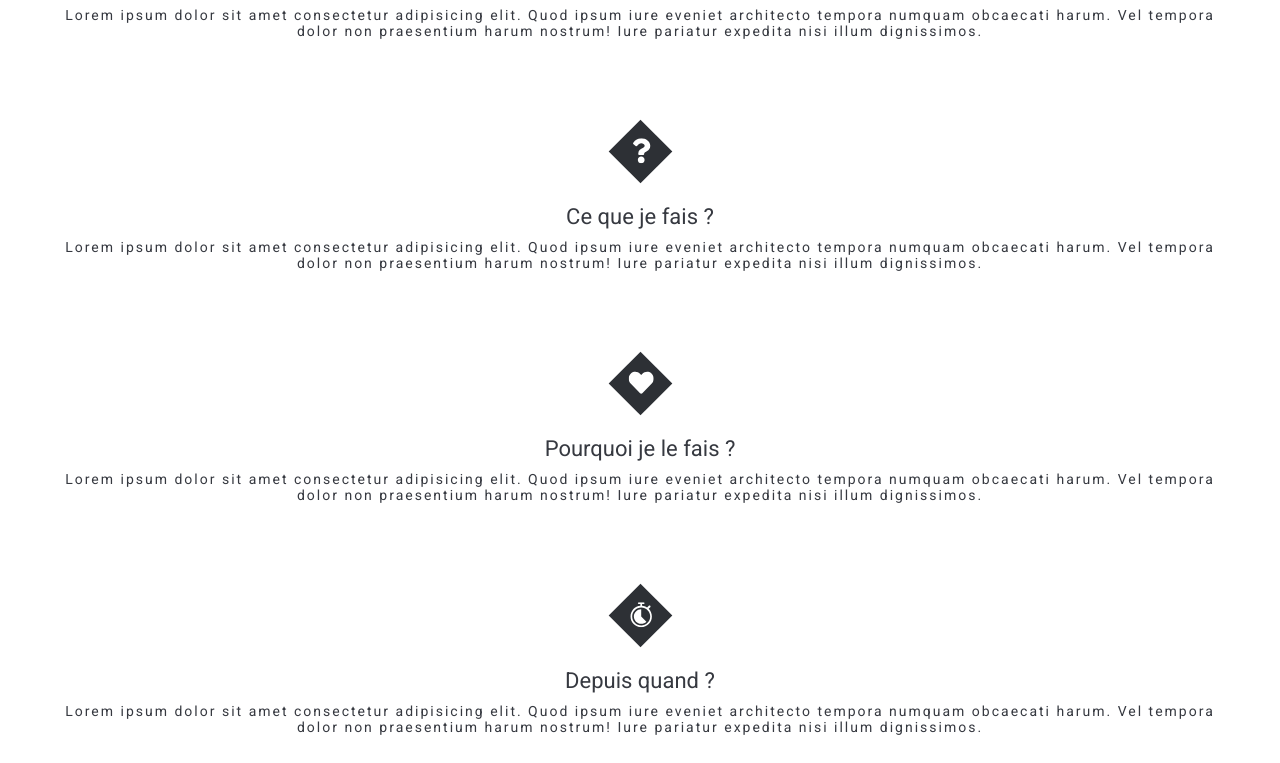
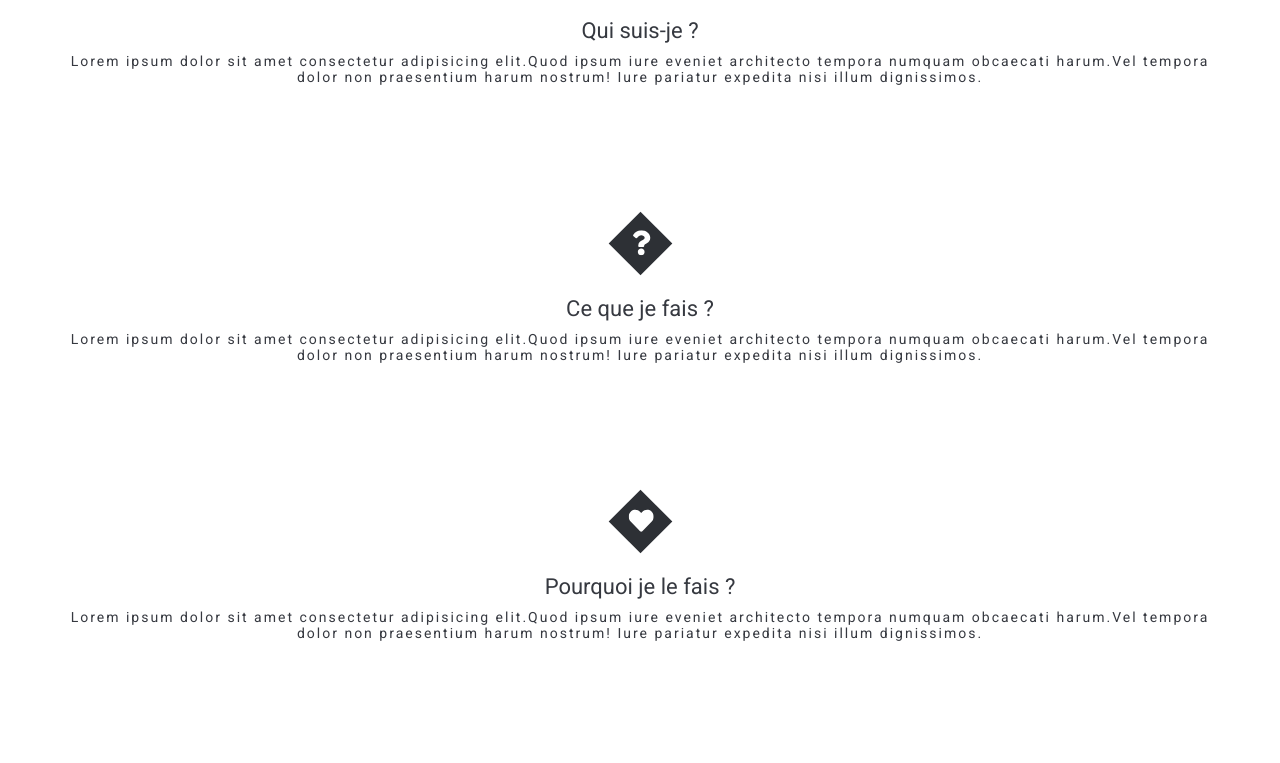
Before and after one commit to Skizx/My-portfolio, a React (Create React App) app: page / in a window 1280 px wide. Shown: the part 1117-1880 px from the top of the page. Built offline with nearby package versions, Linux system fonts and the light colour scheme.

Commit message:
New data about

```diff
--- a/src/Components/About/About.js
+++ b/src/Components/About/About.js
@@ -1,66 +1,14 @@
+import React from 'react';
 import './about.scss';
-import React from 'react';
-import { FaUserSecret, FaQuestion, FaHeart, } from 'react-icons/fa';
-import { RxLapTimer } from 'react-icons/rx';
 
 const About = () => {
     return (
         <>
-        <section id="about" className='about-bg'>
-            <div className='wrapper txt-center'>
-            <div className="about-box">
+        <section id="about" className="about-bg">
+            <div className="wrapper txt-center">
                 <h3>A propos</h3>
                 <div className="underimage"></div>
                 <p>informations</p>
-                <div className="box-container">
-                <span className='about-box_icon'>
-                <FaUserSecret className='box-icon'/>
-                </span>
-                <div className="box-info txt-center">
-                    <h4>Qui suis-je ?</h4>
-                    <p>Lorem ipsum dolor sit amet consectetur adipisicing elit.
-                        Quod ipsum iure eveniet architecto tempora numquam obcaecati harum.
-                        Vel tempora dolor non praesentium harum nostrum! Iure pariatur expedita nisi illum dignissimos.
-                    </p>
-                </div>
-                </div>
-                <div className="box-container">
-                <span className='about-box_icon'>
-                <FaQuestion className='box-icon'/>
-                </span>
-                <div className="box-info txt-center">
-                    <h4>Ce que je fais ?</h4>
-                    <p>Lorem ipsum dolor sit amet consectetur adipisicing elit.
-                        Quod ipsum iure eveniet architecto tempora numquam obcaecati harum.
-                        Vel tempora dolor non praesentium harum nostrum! Iure pariatur expedita nisi illum dignissimos.
-                    </p>
-                </div>
-                </div>
-                <div className="box-container">
-                <span className='about-box_icon'>
-                <FaHeart className='box-icon'/>
-                </span>
-                <div className="box-info txt-center">
-                    <h4>Pourquoi je le fais ?</h4>
-                    <p>Lorem ipsum dolor sit amet consectetur adipisicing elit.
-                        Quod ipsum iure eveniet architecto tempora numquam obcaecati harum.
-                        Vel tempora dolor non praesentium harum nostrum! Iure pariatur expedita nisi illum dignissimos.
-                    </p>
-                </div>
-                </div>
-                <div className="box-container">
-                <span className='about-box_icon'>
-                <RxLapTimer className='box-icon'/>
-                </span>
-                <div className="box-info txt-center">
-                    <h4>Depuis quand ?</h4>
-                    <p>Lorem ipsum dolor sit amet consectetur adipisicing elit.
-                        Quod ipsum iure eveniet architecto tempora numquam obcaecati harum.
-                        Vel tempora dolor non praesentium harum nostrum! Iure pariatur expedita nisi illum dignissimos.
-                    </p>
-                </div>
-                </div>
-            </div>
             </div>
         </section>
         </>
--- /dev/null
+++ b/src/Components/About/AboutCard.js
@@ -0,0 +1,39 @@
+import './about.scss';
+import React from 'react';
+import { FaUserSecret, FaQuestion, FaHeart } from 'react-icons/fa';
+import { RxLapTimer } from 'react-icons/rx';
+
+
+const icons = {
+    'FaUserSecret': FaUserSecret,
+    'FaQuestion': FaQuestion,
+    'FaHeart': FaHeart,
+    'RxLapTimer': RxLapTimer
+  };
+
+const AboutCard = (props) => {
+
+    const Icon = icons[props.icon];
+
+    return (
+        <>
+        <section id="aboutCard" className='about-bg'>
+            <div className='wrapper txt-center'>
+            <div className="about-box">
+                <div className="box-container">
+                <span className='about-box_icon'>
+                <Icon className='box-icon' />
+                </span>
+                <div className="box-info txt-center">
+                    <h4>{props.aboutTitle}</h4>
+                    <p>{props.aboutText}</p>
+                </div>
+                </div>
+            </div>
+            </div>
+        </section>
+        </>
+    );
+};
+
+export default AboutCard;
--- a/src/Components/Services/Services.js
+++ b/src/Components/Services/Services.js
@@ -4,9 +4,11 @@ import './services.scss';
 const Services = () => {
     return (
         <>
-        <section id="services" className="bg-services">
+        <section id="services" className="services-bg">
             <div className="wrapper txt-center">
-                <h2>Services</h2>
+                <h3>Services</h3>
+                <div className="underimage"></div>
+                <p>Ce que je vous propose</p>
             </div>
         </section>
         </>
--- /dev/null
+++ b/src/Components/Services/ServicesCard.js
@@ -0,0 +1,21 @@
+/* eslint-disable no-unused-vars */
+import React from 'react';
+import { FaUsers, FaMobileAlt, FaCloud } from 'react-icons/fa';
+import { MdIntegrationInstructions } from 'react-icons/md'
+
+const icons = {
+    'FaMobileAlt': FaMobileAlt,
+    'FaUsers': FaUsers,
+    'FaCloud': FaCloud,
+    'MdIntegrationInstructions': MdIntegrationInstructions
+  };
+
+const ServicesCard = () => {
+
+    return (
+        <>
+        </>
+    );
+};
+
+export default ServicesCard;
--- a/src/Components/Services/services.scss
+++ b/src/Components/Services/services.scss
@@ -1 +1,5 @@
 @import '../../styles/Utils/variables.scss';
+
+.services-bg {
+    padding-top: 30px;
+}
--- /dev/null
+++ b/src/Data/aboutData.json
@@ -0,0 +1,26 @@
+[
+    {
+        "id": 1,
+        "icon": "FaUserSecret",
+        "aboutTitle": "Qui suis-je ?",
+        "aboutText": "Lorem ipsum dolor sit amet consectetur adipisicing elit.Quod ipsum iure eveniet architecto tempora numquam obcaecati harum.Vel tempora dolor non praesentium harum nostrum! Iure pariatur expedita nisi illum dignissimos."
+    },
+    {
+        "id": 2,
+        "icon": "FaQuestion",
+        "aboutTitle": "Ce que je fais ?",
+        "aboutText": "Lorem ipsum dolor sit amet consectetur adipisicing elit.Quod ipsum iure eveniet architecto tempora numquam obcaecati harum.Vel tempora dolor non praesentium harum nostrum! Iure pariatur expedita nisi illum dignissimos."
+    },
+    {
+        "id": 3,
+        "icon": "FaHeart",
+        "aboutTitle": "Pourquoi je le fais ?",
+        "aboutText": "Lorem ipsum dolor sit amet consectetur adipisicing elit.Quod ipsum iure eveniet architecto tempora numquam obcaecati harum.Vel tempora dolor non praesentium harum nostrum! Iure pariatur expedita nisi illum dignissimos."
+    },
+    {
+        "id": 4,
+        "icon": "RxLapTimer",
+        "aboutTitle": "Depuis quand ?",
+        "aboutText": "Lorem ipsum dolor sit amet consectetur adipisicing elit.Quod ipsum iure eveniet architecto tempora numquam obcaecati harum.Vel tempora dolor non praesentium harum nostrum! Iure pariatur expedita nisi illum dignissimos."
+    }
+]
--- a/src/Pages/Home.js
+++ b/src/Pages/Home.js
@@ -1,18 +1,30 @@
 import React from 'react';
+import aboutData from '../Data/aboutData.json';
 import Banner from '../Components/Banner/Banner';
 import About from '../Components/About/About';
 import Skills from '../Components/Skills/Skills';
 import Download from '../Components/DownloadCV/Download';
 import Services from '../Components/Services/Services';
+import AboutCard from '../Components/About/AboutCard';
+import ServicesCard from '../Components/Services/ServicesCard';
 
 const Home = () => {
     return (
         <>
             <Banner />
             <About />
+            {aboutData.map((list) => (
+                <AboutCard
+                key={list.id}
+                icon={list.icon}
+                aboutTitle={list.aboutTitle}
+                aboutText={list.aboutText}
+                />
+            ))}
             <Skills />
             <Download />
             <Services />
+            <ServicesCard />
         </>
     );
 };
```
